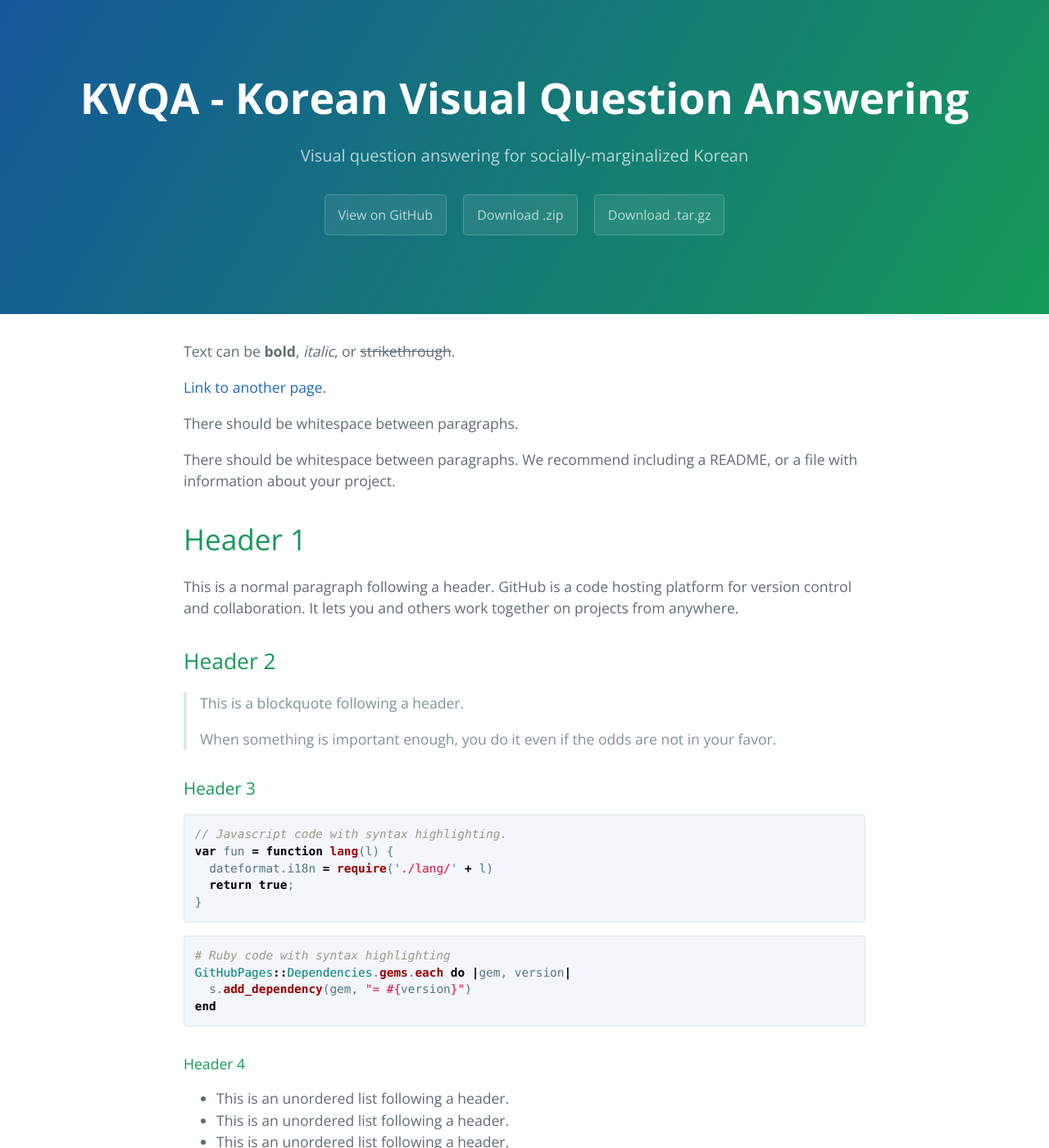
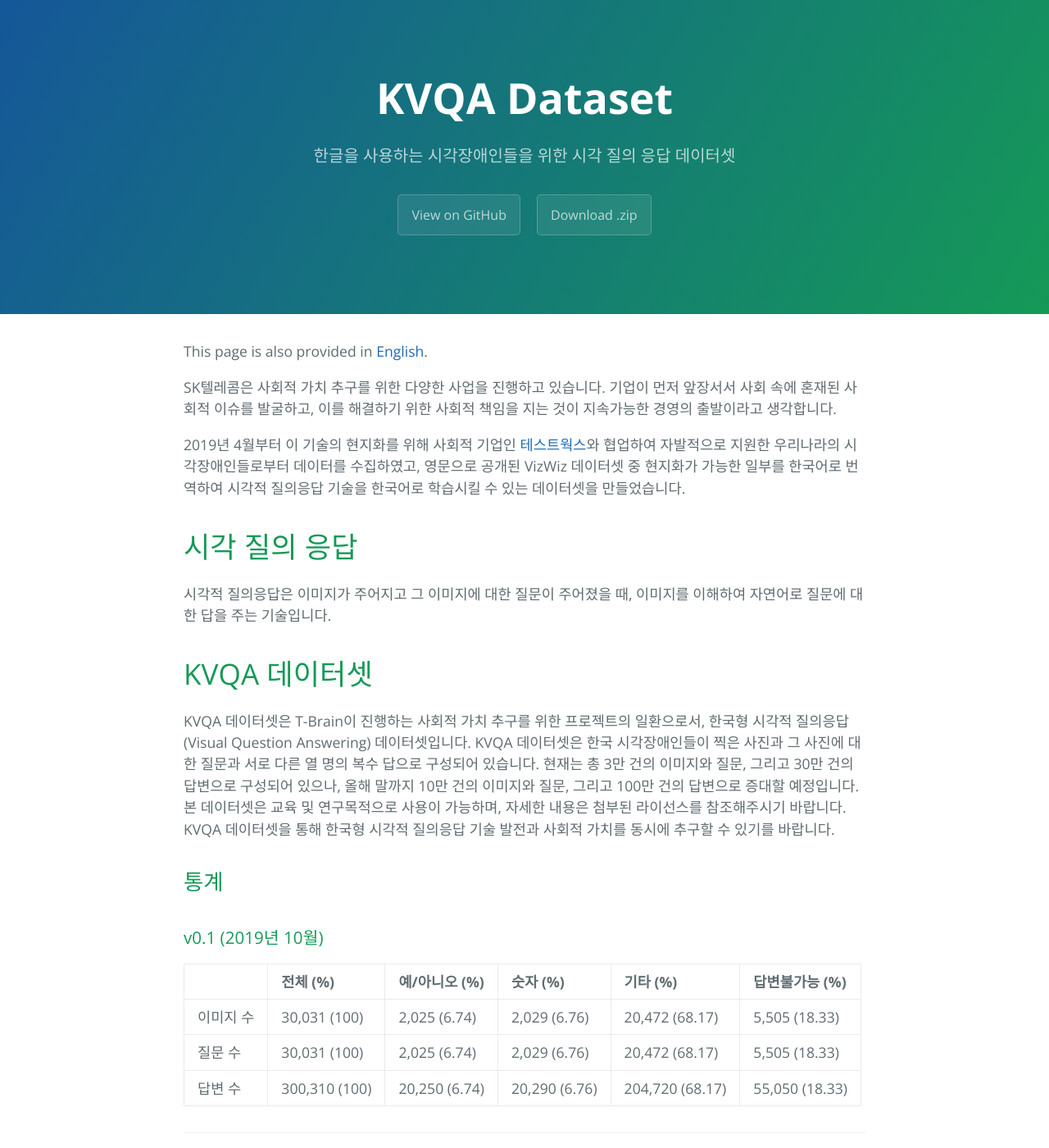
Before and after one commit to SKTBrain/KVQA, a Jekyll site: the page built from docs/index.md, in a window 1280 px wide and 1400 px high. Shown: the whole window at 82% size. Built offline with Jekyll 4.4.1, drawn with Linux system fonts in a browser that asks for light colours; some of the changed text lies outside the part shown.

Commit message:
Update index

````diff
--- a/docs/_config.yml
+++ b/docs/_config.yml
@@ -1,5 +1,5 @@
-title: KVQA - Korean Visual Question Answering
-description: Visual question answering for socially-marginalized Korean
+title: KVQA Dataset
+description: 한글을 사용하는 시각장애인들을 위한 시각 질의 응답 데이터셋
 show_downloads: true
 google_analytics:
 theme: jekyll-theme-cayman
--- a/docs/_layouts/default.html
+++ b/docs/_layouts/default.html
@@ -30,7 +30,6 @@
       {% endif %}
       {% if site.show_downloads %}
         <a href="{{ site.github.zip_url }}" class="btn">Download .zip</a>
-        <a href="{{ site.github.tar_url }}" class="btn">Download .tar.gz</a>
       {% endif %}
     </header>
 
--- a/docs/index.md
+++ b/docs/index.md
@@ -2,122 +2,28 @@
 layout: default
 ---
 
-Text can be **bold**, _italic_, or ~~strikethrough~~.
+This page is also provided in [English](./index-en.html).
 
-[Link to another page](./another-page.html).
+SK텔레콤은 사회적 가치 추구를 위한 다양한 사업을 진행하고 있습니다. 기업이 먼저 앞장서서 사회 속에 혼재된 사회적 이슈를 발굴하고, 이를 해결하기 위한 사회적 책임을 지는 것이 지속가능한 경영의 출발이라고 생각합니다.
 
-There should be whitespace between paragraphs.
+2019년 4월부터 이 기술의 현지화를 위해 사회적 기업인 [테스트웍스](http://www.testworks.co.kr)와 협업하여 자발적으로 지원한 우리나라의 시각장애인들로부터 데이터를 수집하였고, 영문으로 공개된 VizWiz 데이터셋 중 현지화가 가능한 일부를 한국어로 번역하여 시각적 질의응답 기술을 한국어로 학습시킬 수 있는 데이터셋을 만들었습니다.
 
-There should be whitespace between paragraphs. We recommend including a README, or a file with information about your project.
+# 시각 질의 응답
 
-# Header 1
+시각적 질의응답은 이미지가 주어지고 그 이미지에 대한 질문이 주어졌을 때, 이미지를 이해하여 자연어로 질문에 대한 답을 주는 기술입니다.
 
-This is a normal paragraph following a header. GitHub is a code hosting platform for version control and collaboration. It lets you and others work together on projects from anywhere.
+# KVQA 데이터셋
 
-## Header 2
+KVQA 데이터셋은 T-Brain이 진행하는 사회적 가치 추구를 위한 프로젝트의 일환으로서, 한국형 시각적 질의응답(Visual Question Answering) 데이터셋입니다. KVQA 데이터셋은 한국 시각장애인들이 찍은 사진과 그 사진에 대한 질문과 서로 다른 열 명의 복수 답으로 구성되어 있습니다.
+현재는 총 3만 건의 이미지와 질문, 그리고 30만 건의 답변으로 구성되어 있으나, 올해 말까지 10만 건의 이미지와 질문, 그리고 100만 건의 답변으로 증대할 예정입니다.
+본 데이터셋은 교육 및 연구목적으로 사용이 가능하며, 자세한 내용은 첨부된 라이선스를 참조해주시기 바랍니다. KVQA 데이터셋을 통해 한국형 시각적 질의응답 기술 발전과 사회적 가치를 동시에 추구할 수 있기를 바랍니다.
 
-> This is a blockquote following a header.
->
-> When something is important enough, you do it even if the odds are not in your favor.
+## 통계
 
-### Header 3
+### v0.1 (2019년 10월)
 
-```js
-// Javascript code with syntax highlighting.
-var fun = function lang(l) {
-  dateformat.i18n = require('./lang/' + l)
-  return true;
-}
-```
-
-```ruby
-# Ruby code with syntax highlighting
-GitHubPages::Dependencies.gems.each do |gem, version|
-  s.add_dependency(gem, "= #{version}")
-end
-```
-
-#### Header 4
-
-*   This is an unordered list following a header.
-*   This is an unordered list following a header.
-*   This is an unordered list following a header.
-
-##### Header 5
-
-1.  This is an ordered list following a header.
-2.  This is an ordered list following a header.
-3.  This is an ordered list following a header.
-
-###### Header 6
-
-| head1        | head two          | three |
-|:-------------|:------------------|:------|
-| ok           | good swedish fish | nice  |
-| out of stock | good and plenty   | nice  |
-| ok           | good `oreos`      | hmm   |
-| ok           | good `zoute` drop | yumm  |
-
-### There's a horizontal rule below this.
-
-* * *
-
-### Here is an unordered list:
-
-*   Item foo
-*   Item bar
-*   Item baz
-*   Item zip
-
-### And an ordered list:
-
-1.  Item one
-1.  Item two
-1.  Item three
-1.  Item four
-
-### And a nested list:
-
-- level 1 item
-  - level 2 item
-  - level 2 item
-    - level 3 item
-    - level 3 item
-- level 1 item
-  - level 2 item
-  - level 2 item
-  - level 2 item
-- level 1 item
-  - level 2 item
-  - level 2 item
-- level 1 item
-
-### Small image
-
-![Octocat](https://github.githubassets.com/images/icons/emoji/octocat.png)
-
-### Large image
-
-![Branching](https://guides.github.com/activities/hello-world/branching.png)
-
-
-### Definition lists can be used with HTML syntax.
-
-<dl>
-<dt>Name</dt>
-<dd>Godzilla</dd>
-<dt>Born</dt>
-<dd>1952</dd>
-<dt>Birthplace</dt>
-<dd>Japan</dd>
-<dt>Color</dt>
-<dd>Green</dd>
-</dl>
-
-```
-Long, single-line code blocks should not wrap. They should horizontally scroll if they are too long. This line should be long enough to demonstrate this.
-```
-
-```
-The final element.
-```
+|           | 전체 (%)      | 예/아니오 (%)  | 숫자 (%)      | 기타 (%)        | 답변불가능 (%)   |
+|:----------|:-------------|:-------------|:-------------|:---------------|:--------------|
+| 이미지 수   | 30,031 (100) | 2,025 (6.74) | 2,029 (6.76) | 20,472 (68.17) | 5,505 (18.33) |
+| 질문 수     | 30,031 (100) | 2,025 (6.74) | 2,029 (6.76) | 20,472 (68.17) | 5,505 (18.33) |
+| 답변 수     | 300,310 (100)| 20,250 (6.74)| 20,290 (6.76)| 204,720 (68.17)| 55,050 (18.33)|
````
Also changed, not shown: docs/another-page.md (deleted, +0 -11 lines), docs/index-en.md (added, +11 -0 lines).
